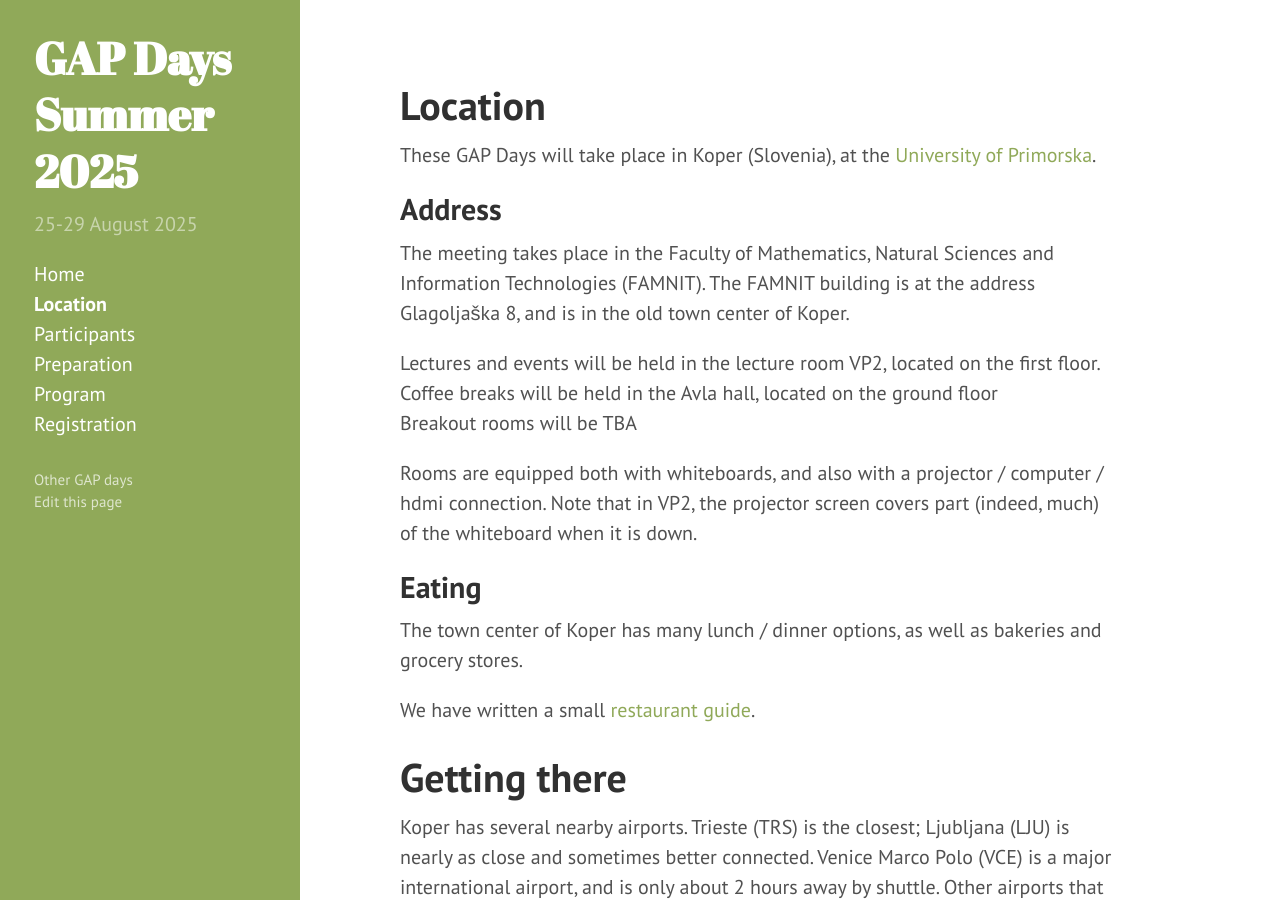
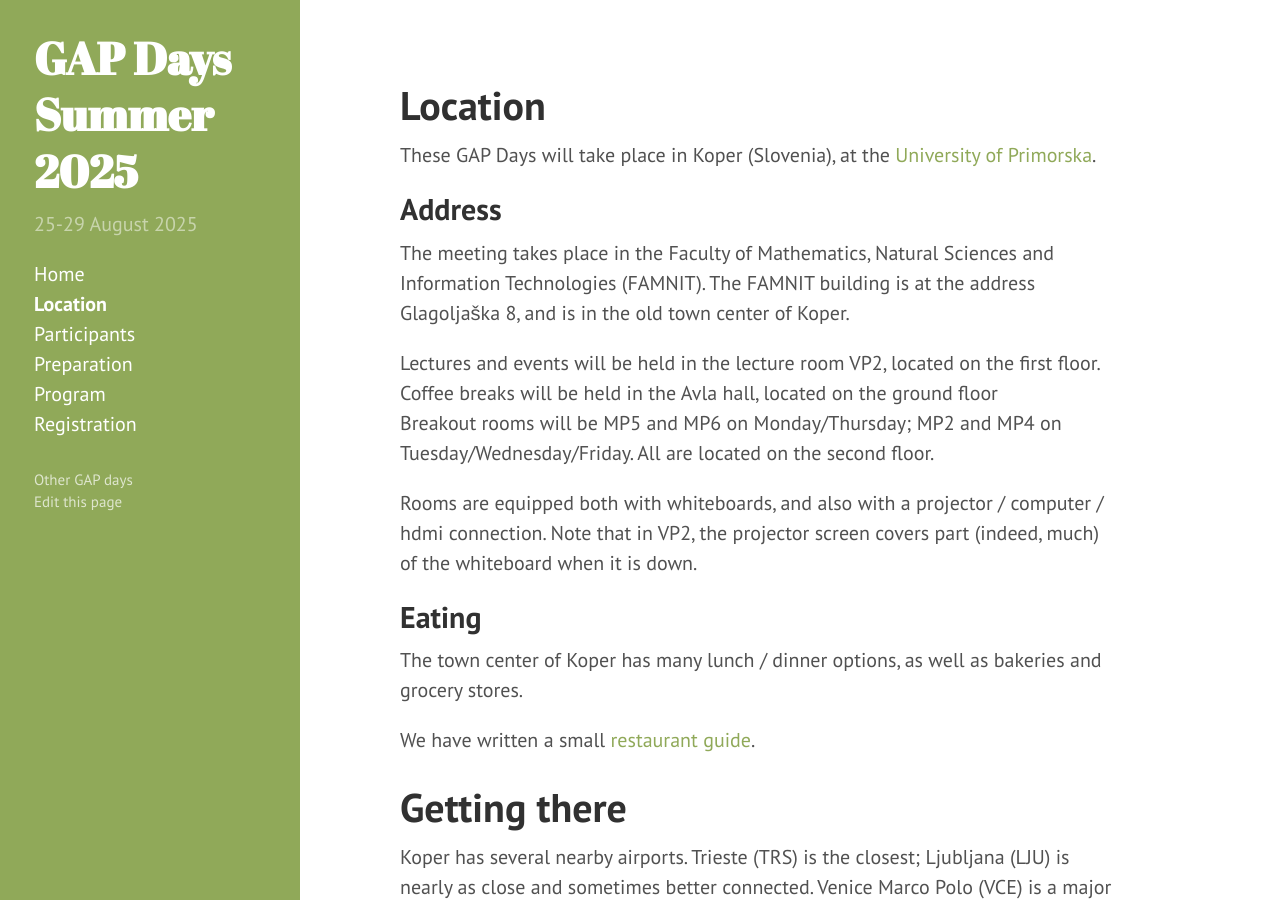
Before and after one commit to gapdays/gapdays2025-summer, a Jekyll site: the page built from location.md, in a window 1280 px wide and 900 px high. Built offline with Jekyll 4.4.1, drawn with Linux system fonts in a browser that asks for light colours.

Commit message:
add breakout rooms

```diff
--- a/location.md
+++ b/location.md
@@ -15,7 +15,7 @@ The meeting takes place in the Faculty of Mathematics, Natural Sciences and Info
 
 Lectures and events will be held in the lecture room VP2, located on the first floor.<br>
 Coffee breaks will be held in the Avla hall, located on the ground floor<br>
-Breakout rooms will be TBA
+Breakout rooms will be MP5 and MP6 on Monday/Thursday; MP2 and MP4 on Tuesday/Wednesday/Friday.  All are located on the second floor.
 
 Rooms are equipped both with whiteboards, and also with a projector / computer / hdmi connection.  Note that in VP2, the projector screen covers part (indeed, much) of the whiteboard when it is down.
 
```
